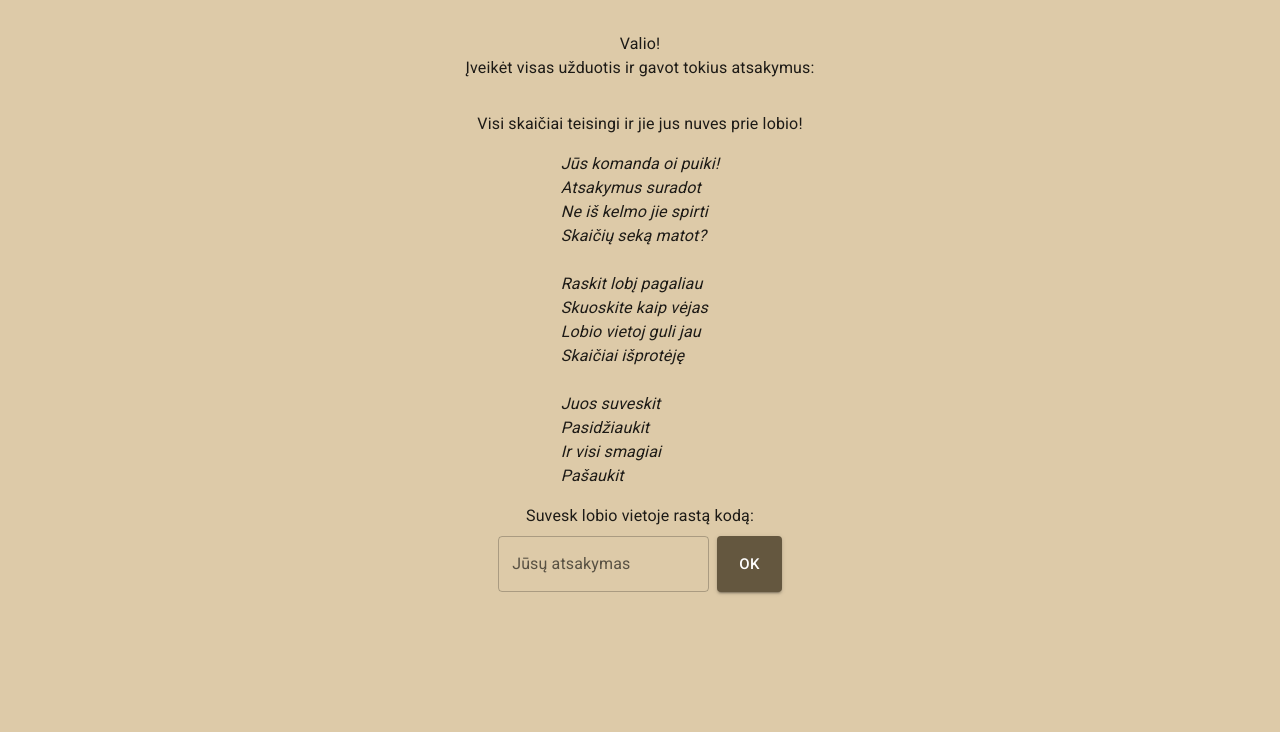
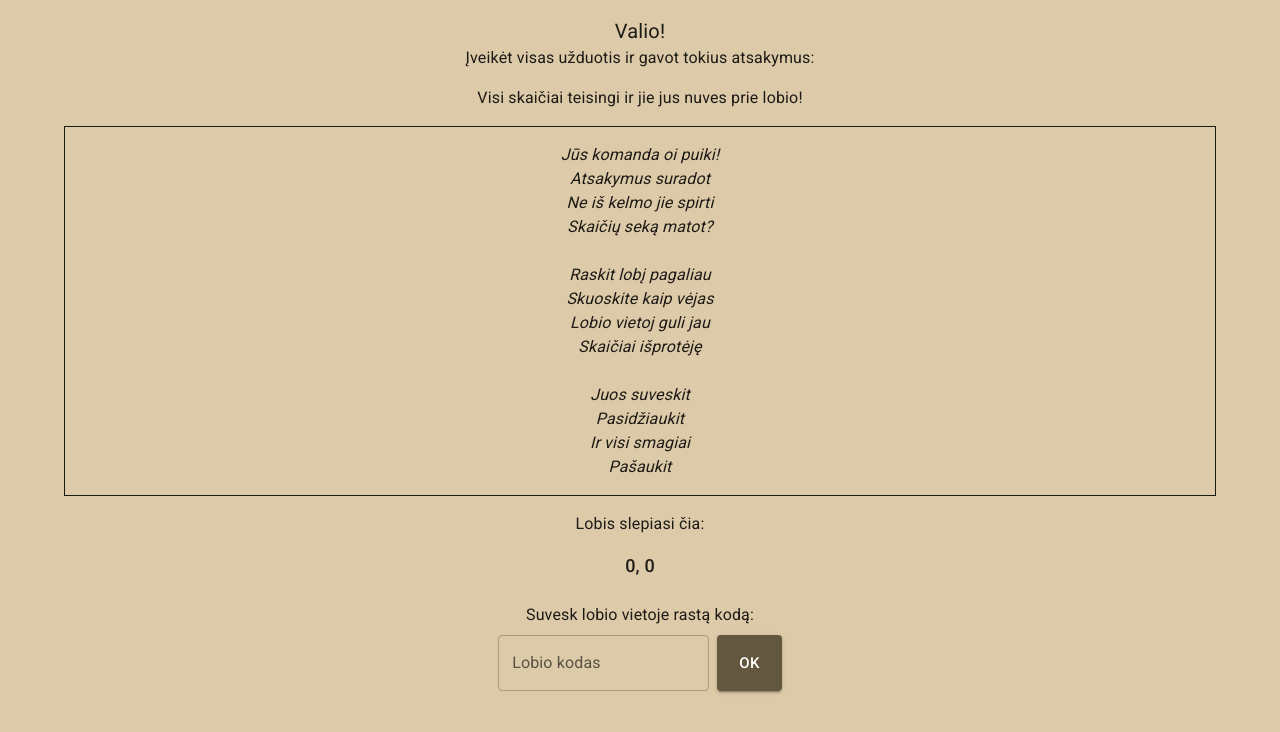
Before and after one commit to sirnimu/qr-treasure-hunt, a React (Vite) app: page /final in a window 1280 px wide. Shown: the top 732 px of the page. Built offline with nearby package versions, Linux system fonts and the light colour scheme; no server answers; the database is empty.

Commit message:
Improve UI

```diff
--- a/src/components/AddTeam.tsx
+++ b/src/components/AddTeam.tsx
@@ -1,6 +1,6 @@
 import { Button, Stack, TextField, Typography } from "@mui/material";
 import BasePage from "./ui/BasePage";
-import { MouseEvent } from "react";
+import { FormEvent } from "react";
 import { useNavigate } from "react-router-dom";
 import useLocalStorageState from "use-local-storage-state";
 
@@ -11,16 +11,24 @@ const AddTeam = () => {
     defaultValue: "",
   });
 
-  const addTeam = async (e: MouseEvent<HTMLButtonElement>) => {
+  const addTeam = async (e: FormEvent<HTMLFormElement>) => {
     e.preventDefault();
+    if (!team) {
+      return;
+    }
+
     localStorage.setItem("team", team);
     navigate("/intro");
   };
 
   return (
     <BasePage>
+      <form onSubmit={addTeam}>
         <Stack direction="column" gap={2}>
-        <Typography>Pateikite komandos pavadinimą:</Typography>
+          <Typography variant="h2" mt={2} mb={1}>
+            Sukurkite komandą
+          </Typography>
+          <Stack alignItems="stretch" gap={1}>
             <TextField
               value={team}
               onChange={(e) => setTeam(e.target.value)}
@@ -28,8 +36,10 @@ const AddTeam = () => {
               variant="filled"
               fullWidth
             />
-        <Button onClick={addTeam}>Pateikti</Button>
+            <Button type="submit">Pirmyn</Button>
           </Stack>
+        </Stack>
+      </form>
     </BasePage>
   );
 };
--- a/src/components/FinalTask.tsx
+++ b/src/components/FinalTask.tsx
@@ -18,6 +18,10 @@ const FinalTask = () => {
   const penalty = localStorage.getItem("penalty") ?? 0;
 
   const allAnswers = tasks.map((t) => t.answer).join("");
+  const coordinates =
+    Number(allAnswers.slice(0, 9)) / 10000000 +
+    ", " +
+    Number(allAnswers.slice(9, 18)) / 10000000;
 
   const submitAnswer = async (event: FormEvent<HTMLFormElement>) => {
     event.preventDefault();
@@ -36,6 +40,7 @@ const FinalTask = () => {
       });
       localStorage.clear();
       setShowConfetti(true);
+      enqueueSnackbar("Laimėjot!");
       setTimeout(() => {
         navigate(`/leaderboard?team=${teamName}`);
       }, 7000);
@@ -47,11 +52,11 @@ const FinalTask = () => {
     <BasePage>
       {showConfetti && <Confetti />}
       <Stack flexDirection="column">
-        <Typography>Valio! </Typography>
+        <Typography sx={{ fontSize: 20 }}>Valio!</Typography>
         <Typography sx={{ textAlign: "center" }}>
           Įveikėt visas užduotis ir gavot tokius atsakymus:
         </Typography>
-        <Typography sx={{ fontWeight: 500, fontSize: 18, my: 2 }}>
+        <Typography sx={{ fontWeight: 500, fontSize: 18, my: 1 }}>
           {allAnswers.slice(0, 9)} {allAnswers.slice(9, 18)}
         </Typography>
         <Typography sx={{ textAlign: "center" }}>
@@ -62,7 +67,14 @@ const FinalTask = () => {
         <Typography
           paragraph
           my={2}
-          sx={{ whiteSpace: "pre-line", fontStyle: "italic" }}
+          p={2}
+          sx={{
+            width: "100%",
+            textAlign: "center",
+            whiteSpace: "pre-line",
+            fontStyle: "italic",
+            border: "1px solid",
+          }}
         >
           {`Jūs komanda oi puiki!
   Atsakymus suradot
@@ -81,6 +93,13 @@ const FinalTask = () => {
         </Typography>
       </Stack>
 
+      <Stack flexDirection="column" mb={1}>
+        <Typography>Lobis slepiasi čia:</Typography>
+        <Typography sx={{ fontWeight: 500, fontSize: 18, my: 2 }}>
+          {coordinates}
+        </Typography>
+      </Stack>
+
       <Stack mb={1}>
         <Typography>Suvesk lobio vietoje rastą kodą:</Typography>
       </Stack>
@@ -92,7 +111,7 @@ const FinalTask = () => {
               name="answer"
               value={answer}
               onChange={(e) => setAnswer(e.target.value)}
-              label="Jūsų atsakymas"
+              label="Lobio kodas"
               autoComplete="off"
             />
 
--- a/src/components/Game.tsx
+++ b/src/components/Game.tsx
@@ -13,8 +13,6 @@ import { FormEvent, useState } from "react";
 import { enqueueSnackbar } from "notistack";
 import { useNavigate } from "react-router-dom";
 import useLocalStorageState from "use-local-storage-state";
-import db from "../firebase";
-import { doc, serverTimestamp, updateDoc } from "firebase/firestore";
 import Timer from "./Timer";
 import { NumericFormat } from "react-number-format";
 
@@ -35,28 +33,24 @@ const Game = () => {
 
   const [answer, setAnswer] = useState("");
 
-  const teamName = localStorage.getItem("team") ?? "";
-  const teamRef = doc(db, "teams", teamName);
-
   const currentTask = tasks[currentTaskIndex];
 
   const submitAnswer = async (event: FormEvent<HTMLFormElement>) => {
     event.preventDefault();
-    setAnswer("");
-
     if (!answer) {
       return;
     }
 
+    setAnswer("");
+
     if (answer.toUpperCase() === currentTask.answer.toUpperCase()) {
+      window.scrollTo({ top: 0, left: 0, behavior: "smooth" });
+
       if (currentTaskIndex + 1 === NO_OF_TASKS) {
         navigate("/final");
       }
 
       setCurrentTaskIndex((prev) => prev + 1);
-      await updateDoc(teamRef, {
-        [`task_${currentTaskIndex}_at`]: serverTimestamp(),
-      });
     } else {
       setPenalty((prev) => prev + 1);
       enqueueSnackbar("Gavote 5 minučių baudą");
@@ -106,6 +100,7 @@ const Game = () => {
         <Stack alignItems="stretch" gap={1}>
           <NumericFormat
             name="answer"
+            type="tel"
             value={answer}
             onChange={(e) => setAnswer(e.target.value)}
             customInput={TextField}
--- a/src/components/Intro.tsx
+++ b/src/components/Intro.tsx
@@ -11,6 +11,7 @@ const Intro = () => {
 
   const startGame = async () => {
     if (!teamName) {
+      alert("Team does not exist");
       return;
     }
 
@@ -54,7 +55,9 @@ const Intro = () => {
         proseneliu Jonu! Pasiruošę?
       </Typography>
       <Stack py={2}>
-        <Button onClick={startGame}>Pradedam!</Button>
+        <Button onClick={startGame} autoFocus>
+          Pradedam!
+        </Button>
       </Stack>
     </OldPaper>
   );
--- a/src/components/Leaderboard.tsx
+++ b/src/components/Leaderboard.tsx
@@ -1,14 +1,15 @@
 import { collection, getDocs, query } from "firebase/firestore";
 import firebase from "../firebase";
 import { useEffect, useState } from "react";
-import { CircularProgress, Stack, Typography } from "@mui/material";
+import { IconButton, LinearProgress, Stack, Typography } from "@mui/material";
+import { Home as HomeIcon } from "@mui/icons-material";
 import BasePage from "./ui/BasePage";
 import { Team } from "./types";
-import { useSearchParams } from "react-router-dom";
+import { useNavigate, useSearchParams } from "react-router-dom";
 
 const Leaderboard = () => {
   const [teams, setTeams] = useState<Team[]>([]);
-
+  const navigate = useNavigate();
   const [searchParams] = useSearchParams();
   const teamName = searchParams.get("team");
 
@@ -33,15 +34,22 @@ const Leaderboard = () => {
 
   return (
     <BasePage>
-      <Typography variant="h2" pt={2}>
-        Rezultatai:
-      </Typography>
-      {teams.length === 0 && <CircularProgress size={48} color="secondary" />}
-      <Stack display="grid" gridTemplateColumns="repeat(3, 1fr)">
-        <Typography sx={{ fontWeight: 500 }}>Pavadinimas</Typography>
+      <Stack justifyContent="space-between">
+        <Typography variant="h2" py={2}>
+          Rezultatai
+        </Typography>
+        <IconButton sx={{ marginRight: 2 }} onClick={() => navigate("/")}>
+          <HomeIcon />
+        </IconButton>
+      </Stack>
+
+      <Stack display="grid" gridTemplateColumns="1fr repeat(3, 2fr)">
+        <Typography sx={{ fontWeight: 500 }}>#</Typography>
+        <Typography sx={{ fontWeight: 500 }}>Komanda</Typography>
         <Typography sx={{ fontWeight: 500 }}>Bauda</Typography>
         <Typography sx={{ fontWeight: 500 }}>Bendras laikas</Typography>
       </Stack>
+      {teams.length === 0 && <LinearProgress color="secondary" />}
       {teams
         .sort((team1, team2) => {
           const timePassed1 =
@@ -76,15 +84,18 @@ const Leaderboard = () => {
               : 0;
           const penaltyTime = team?.total_penalty ?? 0;
           const totalTime = timePassed + penaltyTime;
-          const formattedTotalTime = `${Math.floor(
-            totalTime / 60
-          )}min  ${Math.floor(totalTime % 60)}s`;
+          const formattedTotalTime = `${
+            Math.floor(totalTime / 3600) + ":"
+          }${String(Math.floor((totalTime % 3600) / 60)).padStart(
+            2,
+            "0"
+          )}:${String(Math.floor(totalTime % 60)).padStart(2, "0")}`;
 
           return (
             <Stack
               key={index}
               display="grid"
-              gridTemplateColumns="repeat(3, 1fr)"
+              gridTemplateColumns="1fr repeat(3, 2fr)"
               sx={[
                 team.name === teamName && {
                   background: (theme) => theme.palette.secondary.main,
@@ -92,12 +103,11 @@ const Leaderboard = () => {
                 },
               ]}
             >
-              <Typography>
-                {index + 1}. {team.name}
-              </Typography>
+              <Typography>{index + 1}.</Typography>
+              <Typography>{team.name}</Typography>
               <Typography>
                 {team?.total_penalty
-                  ? Number(team?.total_penalty) / 60 + "min"
+                  ? Number(team?.total_penalty) / 60 + ":00"
                   : "-"}
               </Typography>
               <Typography>{timePassed ? formattedTotalTime : "-"}</Typography>
--- a/src/components/Timer.tsx
+++ b/src/components/Timer.tsx
@@ -25,7 +25,6 @@ const Timer = () => {
     fetchData();
   }, []);
 
-  console.log(currentTeam?.created_at);
   useEffect(() => {
     const interval = setInterval(() => {
       if (!currentTeam?.created_at) {
--- a/src/components/ui/BasePage.tsx
+++ b/src/components/ui/BasePage.tsx
@@ -9,7 +9,7 @@ const BasePage = ({ children }: { children: ReactNode }) => {
         backgroundColor: "primary.main",
       }}
     >
-      <Container sx={{ py: 4 }}>{children}</Container>
+      <Container sx={{ py: 2 }}>{children}</Container>
     </Box>
   );
 };
```
Lines whose indentation alone changed are shown as unchanged.
